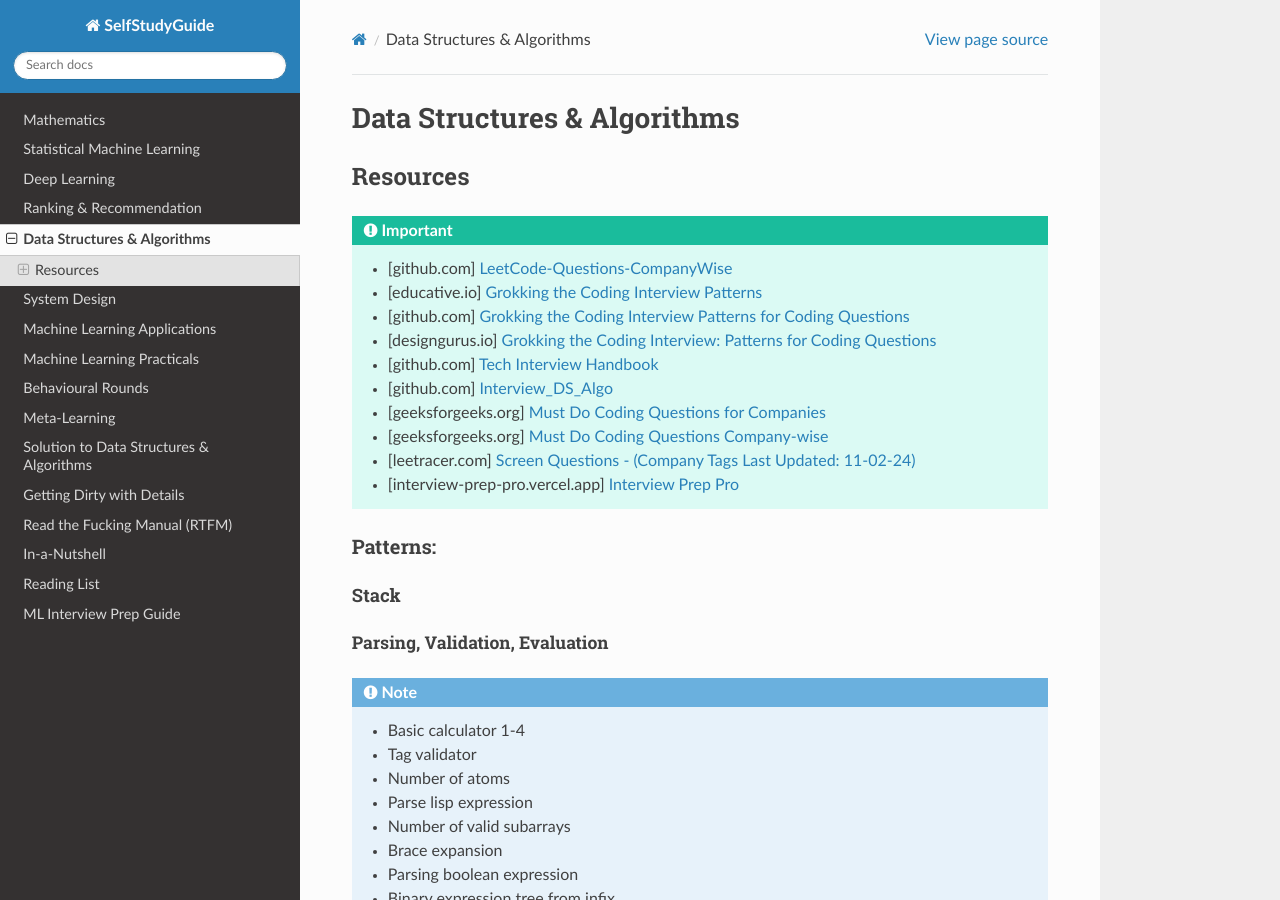
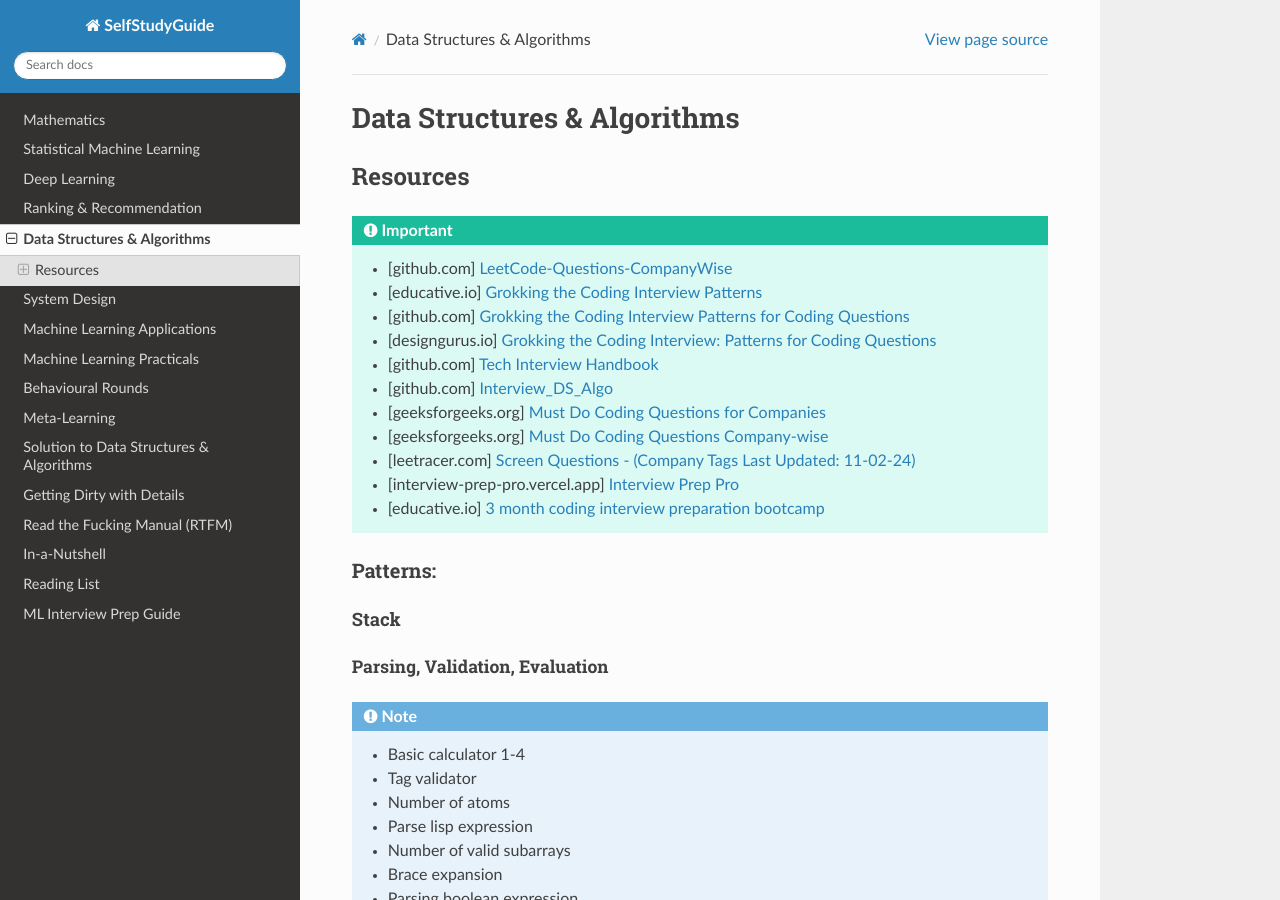
Before and after one commit to uselesstechjunks/leetcode, a Sphinx documentation site: the page built from docs/source/dsalgo.rst, in a window 1280 px wide and 900 px high. Built offline with Sphinx 7.4.7 and the Read the Docs theme 3.1.0, drawn with Linux system fonts in a browser that asks for light colours.

Commit message:
Update dsalgo.rst

```diff
--- a/docs/source/dsalgo.rst
+++ b/docs/source/dsalgo.rst
@@ -16,6 +16,7 @@ Resources
 	* [geeksforgeeks.org] `Must Do Coding Questions Company-wise <https://www.geeksforgeeks.org/must-coding-questions-company-wise/>`_
 	* [leetracer.com] `Screen Questions - (Company Tags Last Updated: 11-02-24) <https://leetracer.com/screener>`_
 	* [interview-prep-pro.vercel.app] `Interview Prep Pro <https://interview-prep-pro.vercel.app/>`_
+	* [educative.io] `3 month coding interview preparation bootcamp <https://www.educative.io/blog/coding-interivew-preparation-bootcamp>`_
 
 Patterns:
 ================================================================================
```
